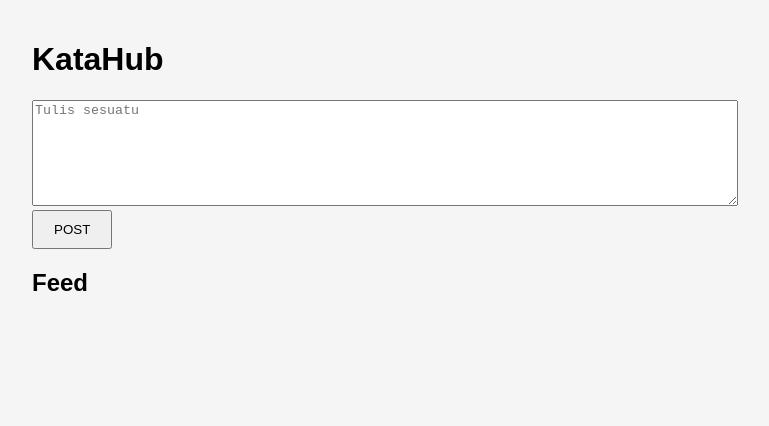
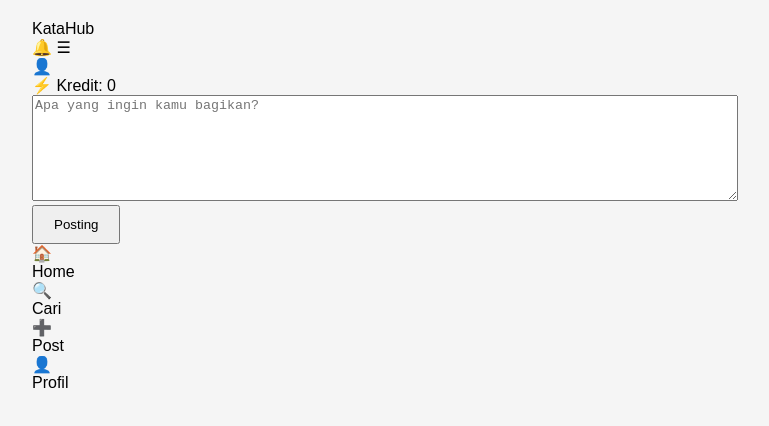
Before and after one commit to mediaputri/sosial, a plain HTML site: page index.html in a window 1280 px wide. Shown: the whole page, without its empty margins (258-1027 px from the left). Drawn offline with Linux system fonts and the light colour scheme; no server answers.

Commit message:
Update index.html

```diff
--- a/index.html
+++ b/index.html
@@ -1,8 +1,11 @@
 <!DOCTYPE html>
-
-<html>
+<html lang="id">
 
 <head>
+
+<meta charset="UTF-8">
+
+<meta name="viewport" content="width=device-width, initial-scale=1.0">
 
 <title>KataHub</title>
 
@@ -14,28 +17,126 @@
 <body>
 
 
-<h1>KataHub</h1>
+<header class="topbar">
+
+<div class="logo">
+KataHub
+</div>
 
 
+<div class="menu">
+🔔
+☰
+</div>
+
+
+</header>
+
+
+
+
+<main>
+
+
+<section class="profile-box">
+
+
+<div class="avatar">
+👤
+</div>
+
+
+<div>
+
 <div id="profile"></div>
+
+<div class="credit-box">
+
+⚡ Kredit:
+<span id="credit">
+0
+</span>
+
+</div>
+
+</div>
+
+
+</section>
+
+
+
+
+
+<section class="create-post">
 
 
 <textarea
 id="text"
-placeholder="Tulis sesuatu">
-</textarea>
+placeholder="Apa yang ingin kamu bagikan?"
+></textarea>
 
 
 <button onclick="post()">
-POST
+Posting
 </button>
 
 
-
-<h2>Feed</h2>
+</section>
 
 
-<div id="feed"></div>
+
+
+
+
+<section id="feed">
+
+
+</section>
+
+
+
+</main>
+
+
+
+
+
+<nav class="bottom-nav">
+
+
+<div>
+🏠
+<br>
+Home
+</div>
+
+
+<div>
+🔍
+<br>
+Cari
+</div>
+
+
+<div>
+➕
+<br>
+Post
+</div>
+
+
+<div>
+👤
+<br>
+Profil
+</div>
+
+
+
+</nav>
+
+
 
 
 
```
